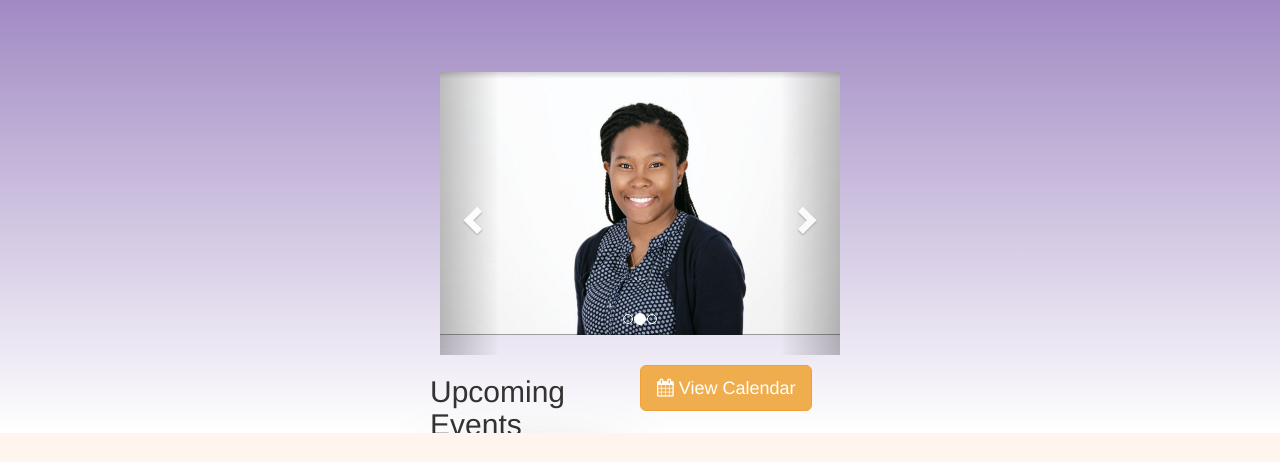
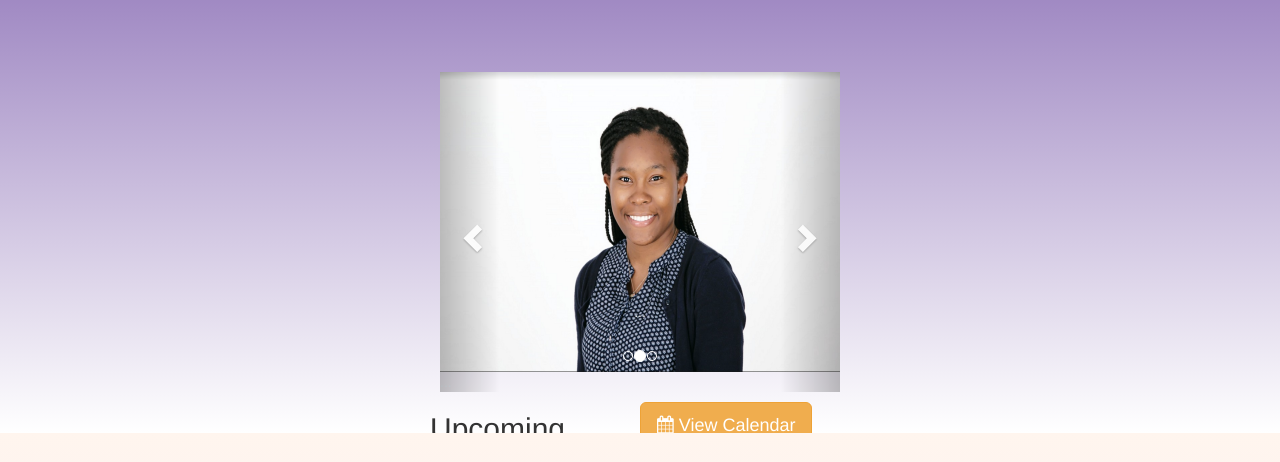
Before and after one commit to CSSocialGood/CSSocialGood.github.io, a plain HTML site: page index.html in a window 1280 px wide. Shown: the part 479-941 px from the top of the page. Drawn offline with nearby package versions, Linux system fonts and the light colour scheme; a script that the page names is missing.

Commit message:
Update index.html

```diff
--- a/index.html
+++ b/index.html
@@ -14,7 +14,18 @@
         <link rel="stylesheet" href="https://cdnjs.cloudflare.com/ajax/libs/font-awesome/4.7.0/css/font-awesome.min.css">
         <link rel="stylesheet" href="custom.css">
         <link rel="stylesheet" href="helpers.css">
+<style>
+	.carousel .item {
+  height: 300px;
+}
 
+.item img {
+    position: absolute;
+    top: 0;
+    left: 0;
+    min-height: 300px;
+}
+	    </style>
         <!-- scripts -->
         <script src="jquery-3.3.1.min.js"></script>
         <script src="https://cdnjs.cloudflare.com/ajax/libs/popper.js/1.12.9/umd/popper.min.js" integrity="sha384-ApNbgh9B+Y1QKtv3Rn7W3mgPxhU9K/ScQsAP7hUibX39j7fakFPskvXusvfa0b4Q" crossorigin="anonymous"></script>
```
